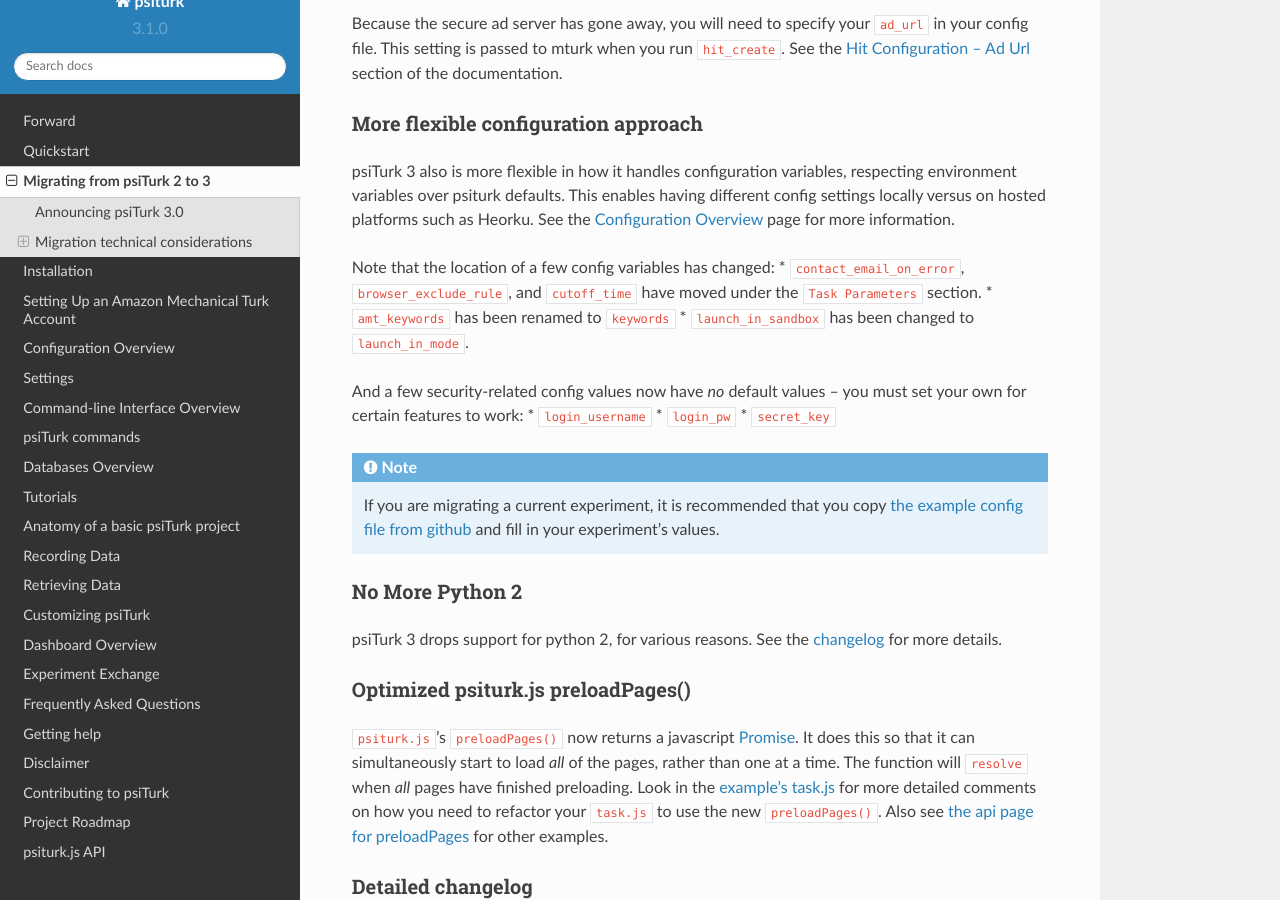
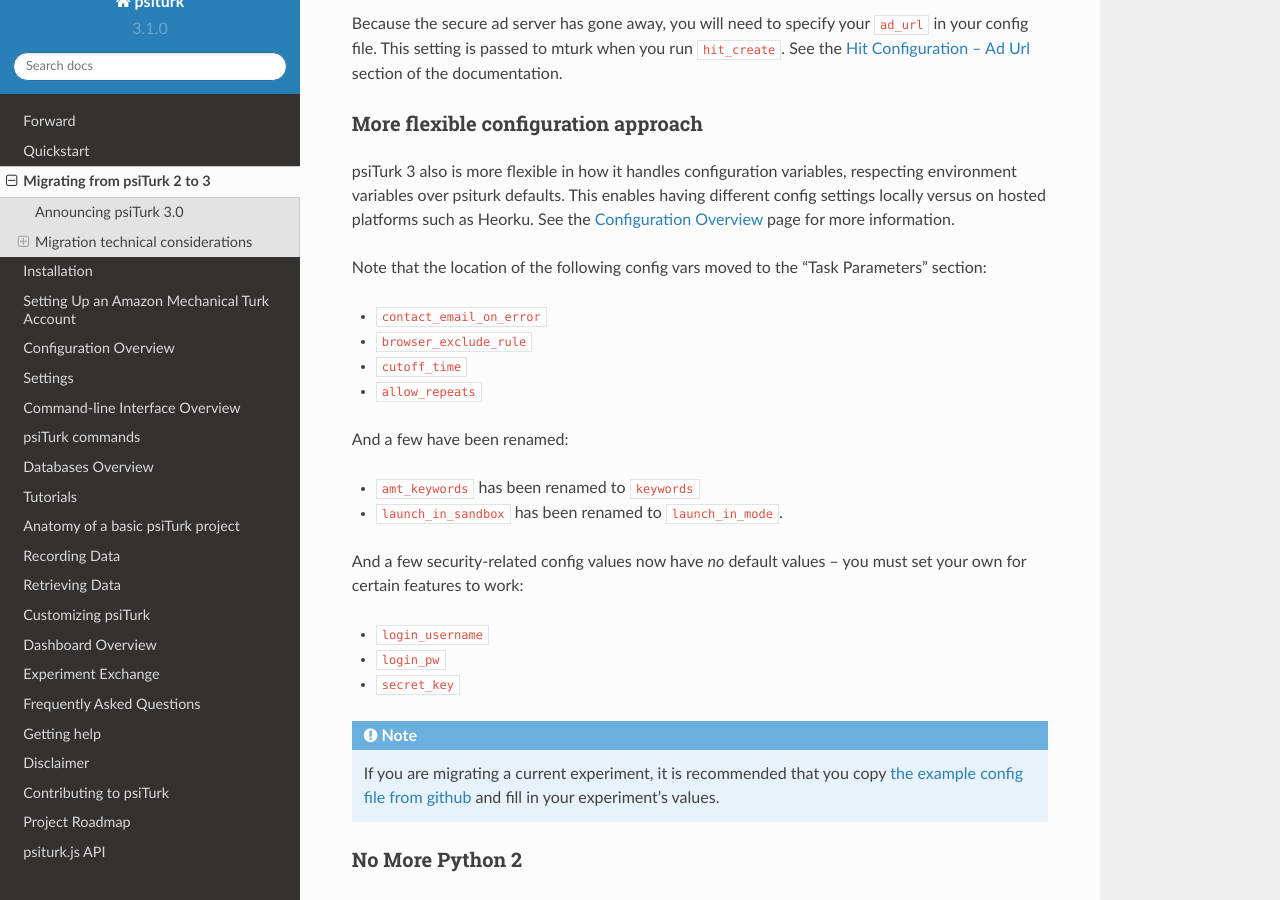
Before and after one commit to NYUCCL/psiTurk, a Sphinx documentation site: the page built from doc/migrating.rst, in a window 1280 px wide and 900 px high, scrolled down 1366 px. Built offline with Sphinx 7.4.7 and the Read the Docs theme 2.0.0, drawn with Linux system fonts in a browser that asks for light colours.

Commit message:
update docs to list that `allow_repeats` has moved

```diff
--- a/doc/migrating.rst
+++ b/doc/migrating.rst
@@ -71,13 +71,21 @@
 having different config settings locally versus on hosted platforms such as Heorku.
 See the :ref:`configuration-overview` page for more information.
 
-Note that the location of a few config variables has changed:
-* ``contact_email_on_error``, ``browser_exclude_rule``, and ``cutoff_time`` have moved under the ``Task Parameters`` section.
+Note that the location of the following config vars moved to the "Task Parameters" section:
+
+* ``contact_email_on_error``
+* ``browser_exclude_rule``
+* ``cutoff_time``
+* ``allow_repeats``
+
+And a few have been renamed:
+
 * ``amt_keywords`` has been renamed to ``keywords``
-* ``launch_in_sandbox`` has been changed to ``launch_in_mode``.
+* ``launch_in_sandbox`` has been renamed to ``launch_in_mode``.
 
 And a few security-related config values now have *no* default values -- you must set your own
 for certain features to work:
+
 * ``login_username``
 * ``login_pw``
 * ``secret_key``
```
Also changed, not shown: CHANGELOG.md (+1 -1 lines).
